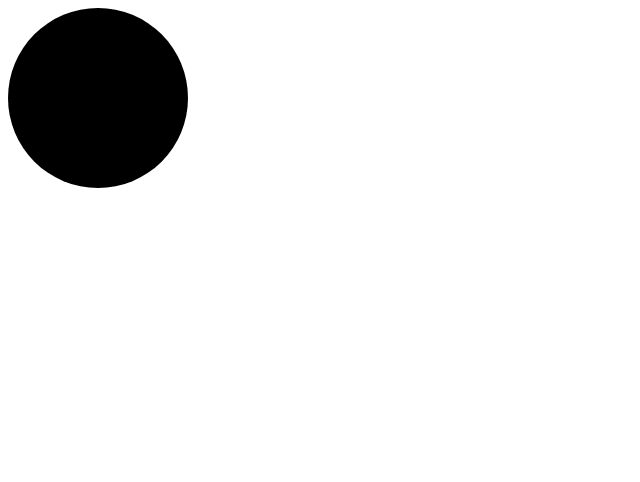
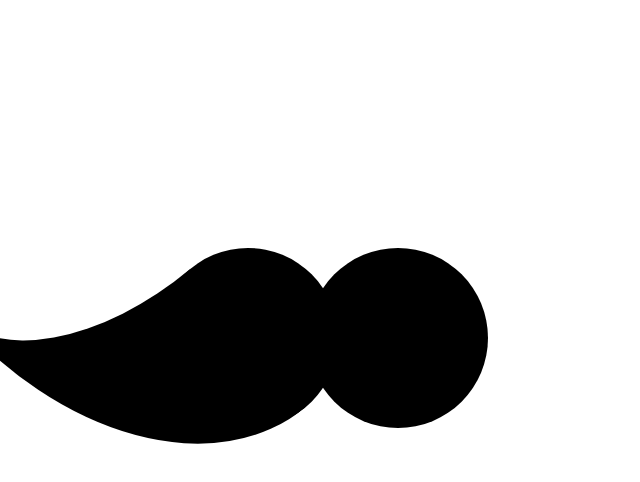
Before and after one commit to LeeGC02/proyecto-mustache, a plain HTML site: page index.html in a window 1280 px wide. Shown: the whole page, without its empty margins (0-640 px from the left). Drawn offline with Linux system fonts and the light colour scheme.

Commit message:
Medio bigote realizado

```diff
--- a/style.css
+++ b/style.css
@@ -4,6 +4,20 @@
     border-radius: 50%;
     position: absolute;
     color: black;
-    background-color: currentColor;
+    box-shadow:
+        150px 240px 0 0 currentColor,
+        300px 240px 0 0 currentColor;
+}
 
+.mustache::before {
+    content: " ";
+    position: absolute;
+    left: 30px;
+    top: 120px;
+    width: 210px;
+    height: 120px;
+    border-bottom: solid 180px currentColor;
+    border-radius: 0 0 0 100%;
+    transform: rotate(-40deg);
+    transform-origin: right 210px;
 }
```
